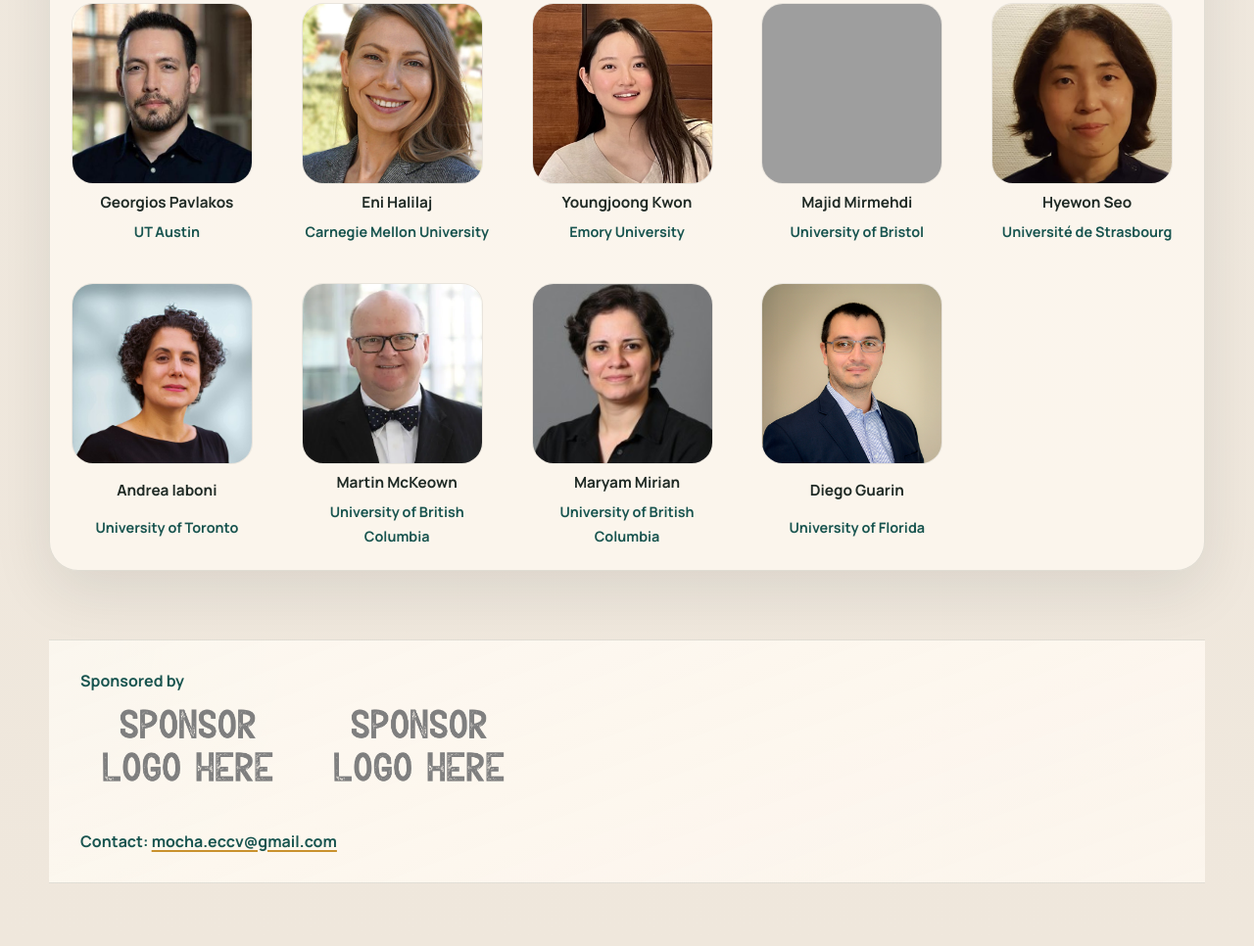
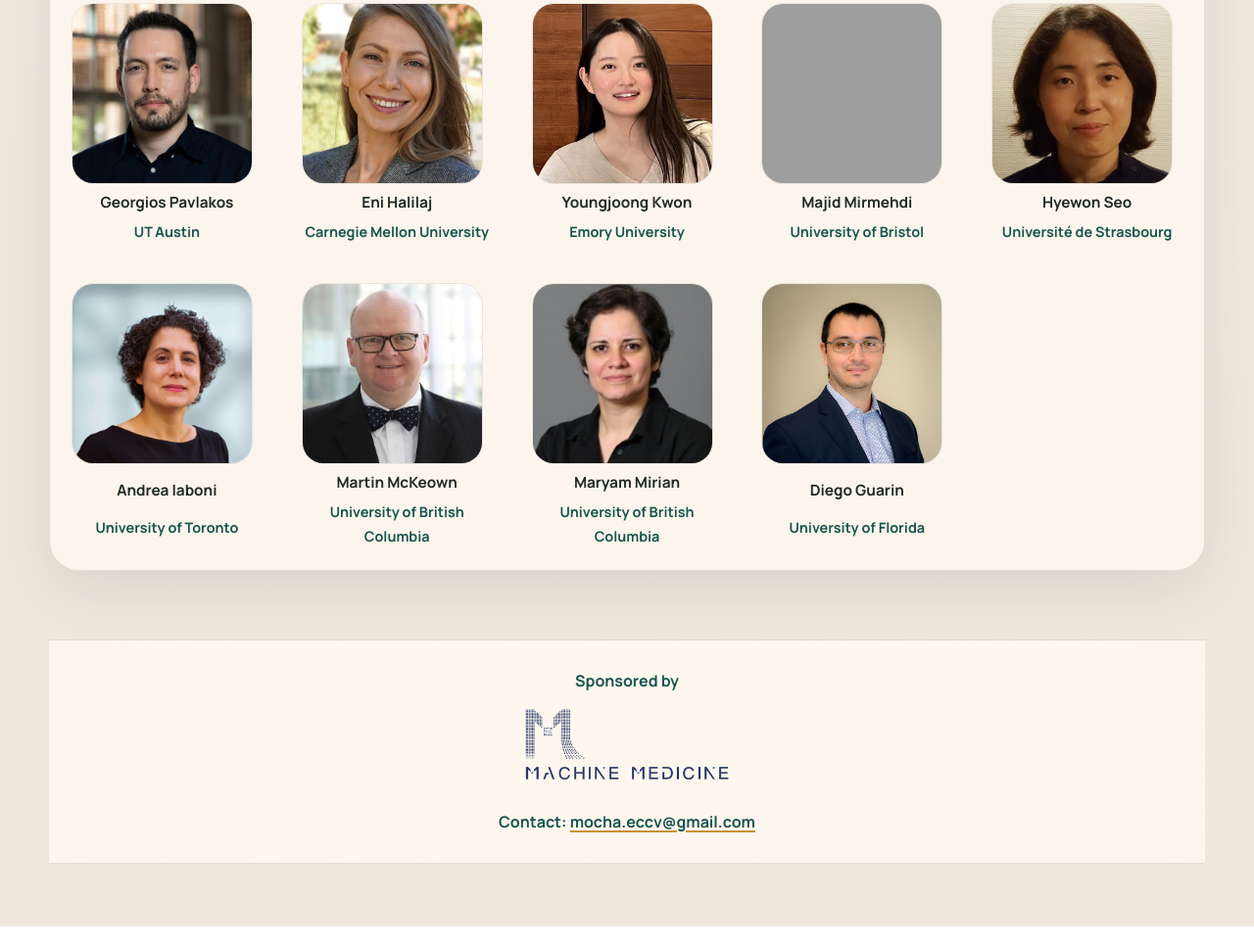
Before and after one commit to vadeli/mocha-workshop-site, a plain HTML site: page index.html in a window 1280 px wide. Shown: the part 5778-6744 px from the top of the page at 98% size. Drawn offline with Linux system fonts and the light colour scheme; grey boxes are pictures that could not be loaded.

Commit message:
update sponsor logo

```diff
--- a/index.html
+++ b/index.html
@@ -905,13 +905,8 @@
             <div class="contact-sponsor-row">
               <img
                 class="contact-sponsor-placeholder"
-                src="assets/sponsor_placeholder.png"
-                alt="Sponsor placeholder"
-              />
-              <img
-                class="contact-sponsor-placeholder"
-                src="assets/sponsor_placeholder.png"
-                alt="Sponsor placeholder"
+                src="assets/mmt_logo.png"
+                alt="Machine Medicine Technologies logo"
               />
             </div>
             <p class="contact-note">
--- a/styles.css
+++ b/styles.css
@@ -821,6 +821,7 @@ li {
 .contact-band {
   width: 100%;
   padding: 28px 32px;
+  text-align: center;
   border-top: 1px solid var(--line);
   border-bottom: 1px solid var(--line);
   background:
@@ -837,7 +838,9 @@ li {
 .contact-sponsor-row {
   display: flex;
   flex-wrap: wrap;
+  justify-content: center;
   gap: 16px;
+  margin-top: 12px;
   margin-bottom: 16px;
 }
 
```
Also changed, not shown: assets/mmt_logo.png (added).
